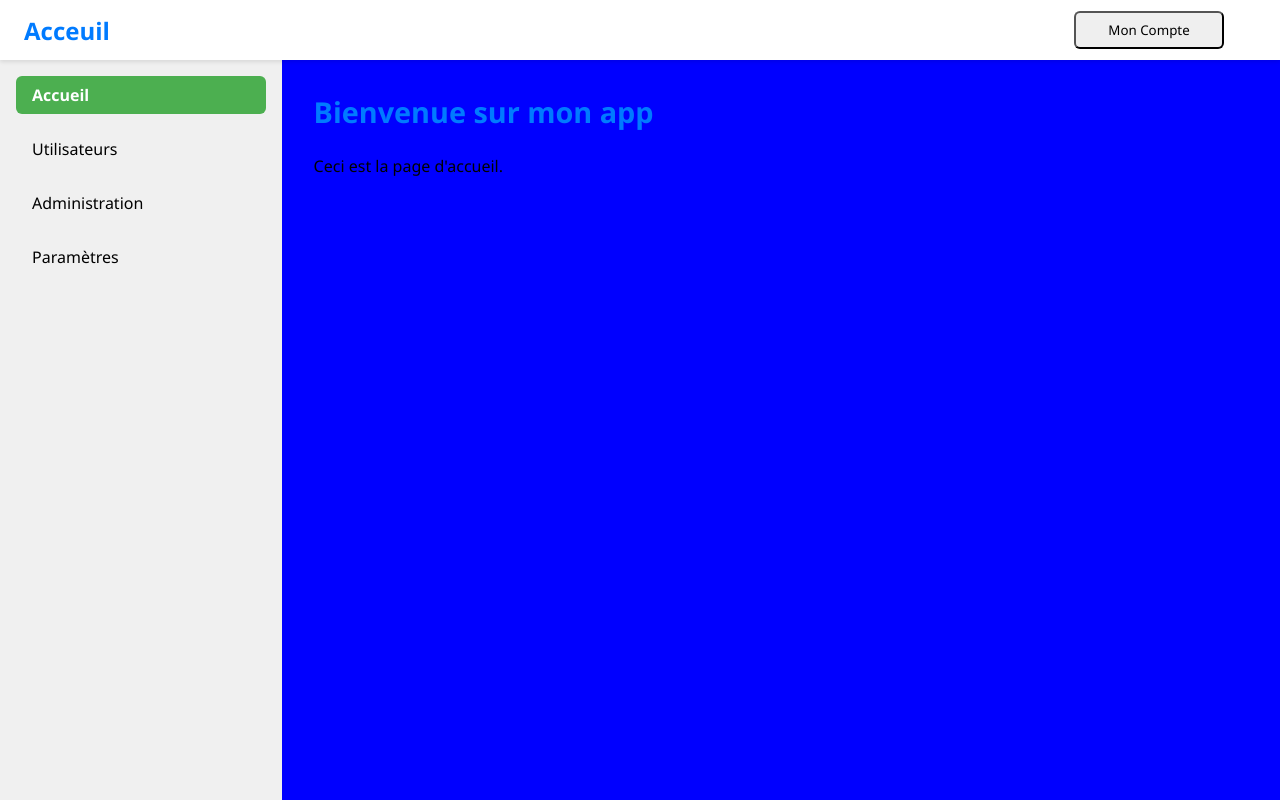
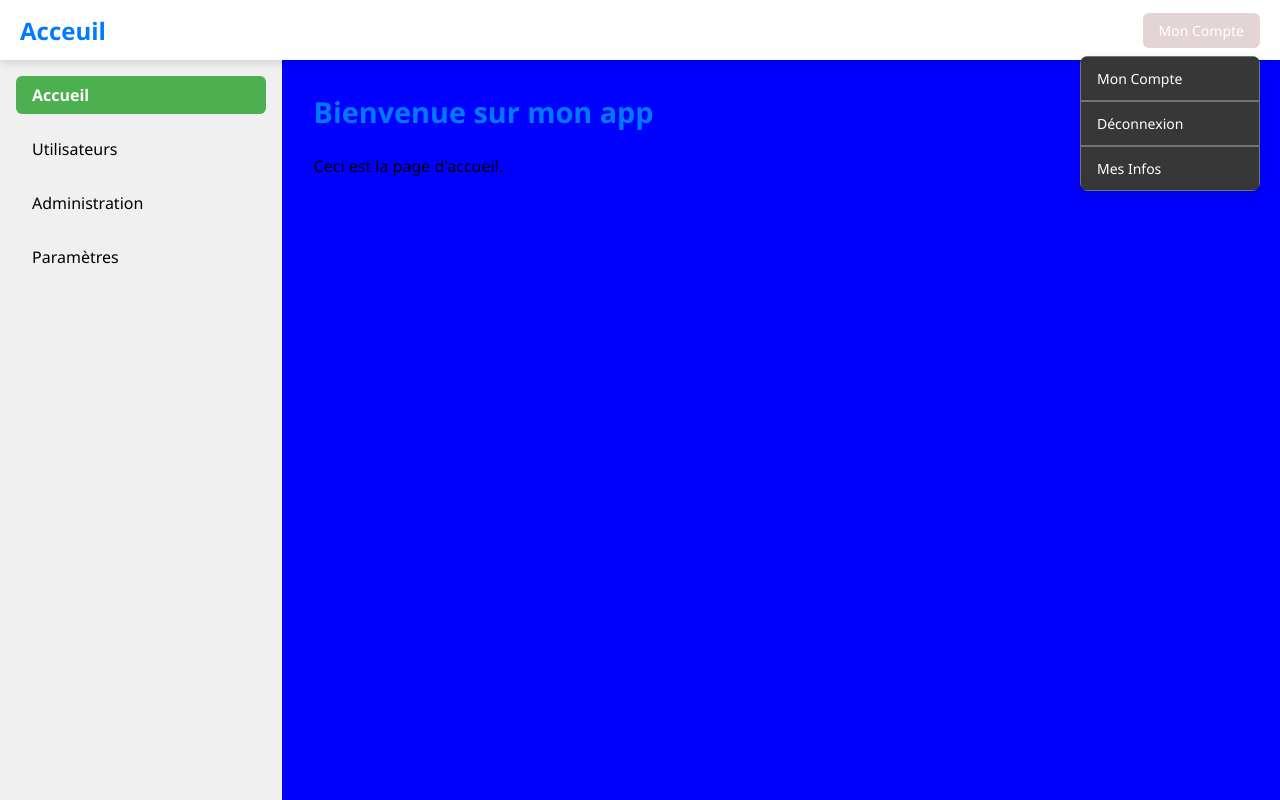
Before and after one commit to JeremyAlbertini/stage, a React (Vite) app in the folder site-stage/: page / in a window 1280 px wide. Both pictures are taken after a click on the button "Mon Compte". Built offline with nearby package versions, Linux system fonts and the light colour scheme; no server answers.

Commit message:
[~] fixed button being white

```diff
--- /dev/null
+++ b/site-stage/src/components/Button.jsx
@@ -0,0 +1,11 @@
+export default function Button({ children, onClick, secondary, ...props}) {
+    return (
+        <button
+        onClick={onClick}
+        className={`app-button ${secondary ? 'app-button-secondary' : ''}`}
+        {...props}
+        >
+            {children}
+        </button>
+    );
+}
--- /dev/null
+++ b/site-stage/src/components/Dropdown.jsx
@@ -0,0 +1,26 @@
+import { useState } from 'react'
+
+export default function Dropdown({ trigger, children }) {
+    const [isOpen, setIsOpen] = useState(false);
+
+    return (
+        <div
+            className="dropdown-container"
+            onMouseEnter={() => setIsOpen(true)}
+            // onMouseLeave={() => setIsOpen(false)}
+        >
+            {/* Élément déclencheur */}
+            {trigger}
+
+            {/* Menu déroulant */}
+            {isOpen && (
+                <div
+                    className="dropdown-menu"
+                    onMouseLeave={() => setIsOpen(false)}
+                >
+                    {children}
+                </div>
+            )}
+        </div>
+    );
+}
--- a/site-stage/src/components/Header.jsx
+++ b/site-stage/src/components/Header.jsx
@@ -1,90 +1,25 @@
-import { useState } from "react";
-import { useNavigate } from "react-router-dom";
+import Button from './Button';
+import Dropdown from './Dropdown';
+import '../styles/Header.css';
+import { useNavigate } from 'react-router-dom';
 
-export default function Header({ title, backgroundColor = "white", color = "black" }) {
-  const [hovered, setHovered] = useState(false);
+export default function Header({ title, backgroundColor }) {
   const navigate = useNavigate();
 
   return (
-    <header
-      style={{
-        position: "fixed",
-        top: 0,
-        left: 0,
-        width: "100%",
-        height: "60px",
-        backgroundColor,
-        color,
-        display: "flex",
-        alignItems: "center",
-        justifyContent: "space-between", // titre à gauche, bouton à droite
-        padding: "0 1.5rem",
-        boxShadow: "0 2px 4px rgba(0, 0, 0, 0.1)",
-        zIndex: 1000,
-      }}
-    >
-      <h1 style={{ margin: 0, fontSize: "1.5rem" }}>{title}</h1>
+    <header className="main-header" style={{ backgroundColor }}>
+      <h1>{title}</h1>
 
-      <div
-        style={{ position: "relative", display: "flex", flexDirection: "column", alignItems: "flex-start", padding: "0 2rem",}}
-        onMouseEnter={() => setHovered(true)}
-        onMouseLeave={() => setHovered(false)}
+      <Dropdown
+        trigger={<Button>Mon Compte</Button>}
       >
-        {/* Bouton principal */}
-        <button
-          style={{
-            width:'150px',
-            padding: "0.5rem 1rem",
-            borderRadius: "6px",
-            display: !hovered ? "block" : "none",
-            cursor: "pointer",
-          }}
-        >
-          Mon Compte
-        </button>
-
-        {/* Boutons secondaires */}
-        <div
-          style={{
-            display: hovered ? "flex" : "none",
-            flexDirection: "column",
-            backgroundColor:"black",
-            borderRadius: "6px",
-            width:'150px',
-            gap: "0.3rem",
-            marginTop:"2.7rem"
-          }}
-        >
-          <button style={{width:'150px',
-            padding: "0.5rem 1rem",
-            borderRadius: "6px",
-            cursor: "pointer" }}
-            >
-            Mon Compte
-          </button>
-          <button
-            onClick={() => {
-              localStorage.removeItem('user');
-              navigate('/login');
-            }}
-            style={{ width:'150px',
-              padding: "0.5rem 1rem",
-              borderRadius: "6px",
-              cursor: "pointer" }}
-              >
-          Déconnexion
-          </button>
-          <button
-            onClick={() => navigate('/profile')}
-            style={{width:'150px',
-              padding: "0.5rem 1rem",
-              borderRadius: "6px",
-              cursor: "pointer"}}
-              >
-            Mes Infos
-          </button>
-        </div>
-      </div>
+        <Button>Mon Compte</Button>
+        <Button onClick={() => {
+          localStorage.removeItem('user');
+          navigate('/login');
+        }}>Déconnexion</Button>
+        <Button onClick={() => navigate('/profile')}>Mes Infos</Button>
+      </Dropdown>
     </header>
   );
 }
--- /dev/null
+++ b/site-stage/src/styles/Header.css
@@ -0,0 +1,82 @@
+/* Header.css */
+.main-header {
+    display: flex;
+    justify-content: space-between;
+    align-items: center;
+    padding: 0 20px;
+    height: 60px;
+    width: 100%;
+    position: fixed;
+    top: 0;
+    left: 0;
+    box-shadow: 0 2px 8px rgba(0, 0, 0, 0.15);
+    z-index: 1000;
+    color: white;
+}
+
+.main-header h1 {
+    margin: 0;
+    font-size: 1.5rem;
+    font-weight: 600;
+}
+
+  /* CSS pour le Dropdown (si non défini ailleurs) */
+.dropdown-container {
+    position: relative;
+}
+
+.dropdown-container > div > .app-button {
+    background-color: rgba(0, 0, 0, 0.1);
+    color: white;
+    border: 1px solid rgba(255, 255, 255, 0.3);
+    font-weight: 500;
+}
+
+.dropdown-container > div > .app-button:hover {
+    background-color: rgba(0, 0, 0, 0.2);
+}
+
+.dropdown-menu {
+    position: absolute;
+    top: 100%;
+    right: 0;
+    background-color: #3d3d3d;
+    border-radius: 8px;
+    box-shadow: 0 4px 12px rgba(0, 0, 0, 0.15);
+    min-width: 180px;
+    display: flex;
+    flex-direction: column;
+    overflow: hidden;
+    margin-top: 8px;
+}
+
+.dropdown-menu .app-button {
+    color: #444; /* Gris foncé pour le texte */
+    background-color: transparent;
+    text-align: left;
+    padding: 12px 16px;
+    border-radius: 0;
+    width: 100%;
+    transition: background-color 0.2s;
+}
+
+  /* CSS pour les boutons (si non défini ailleurs) */
+.app-button {
+    background-color: rgba(117, 49, 49, 0.2);
+    color: white;
+    border: none;
+    padding: 8px 16px;
+    border-radius: 6px;
+    cursor: pointer;
+    font-size: 14px;
+    transition: background-color 0.2s;
+}
+
+.app-button:hover {
+    background-color: rgba(235, 37, 37, 0.3);
+}
+
+.dropdown-menu .app-button:hover {
+    background-color: #e0e0e0;
+    color: #222;
+}
```
